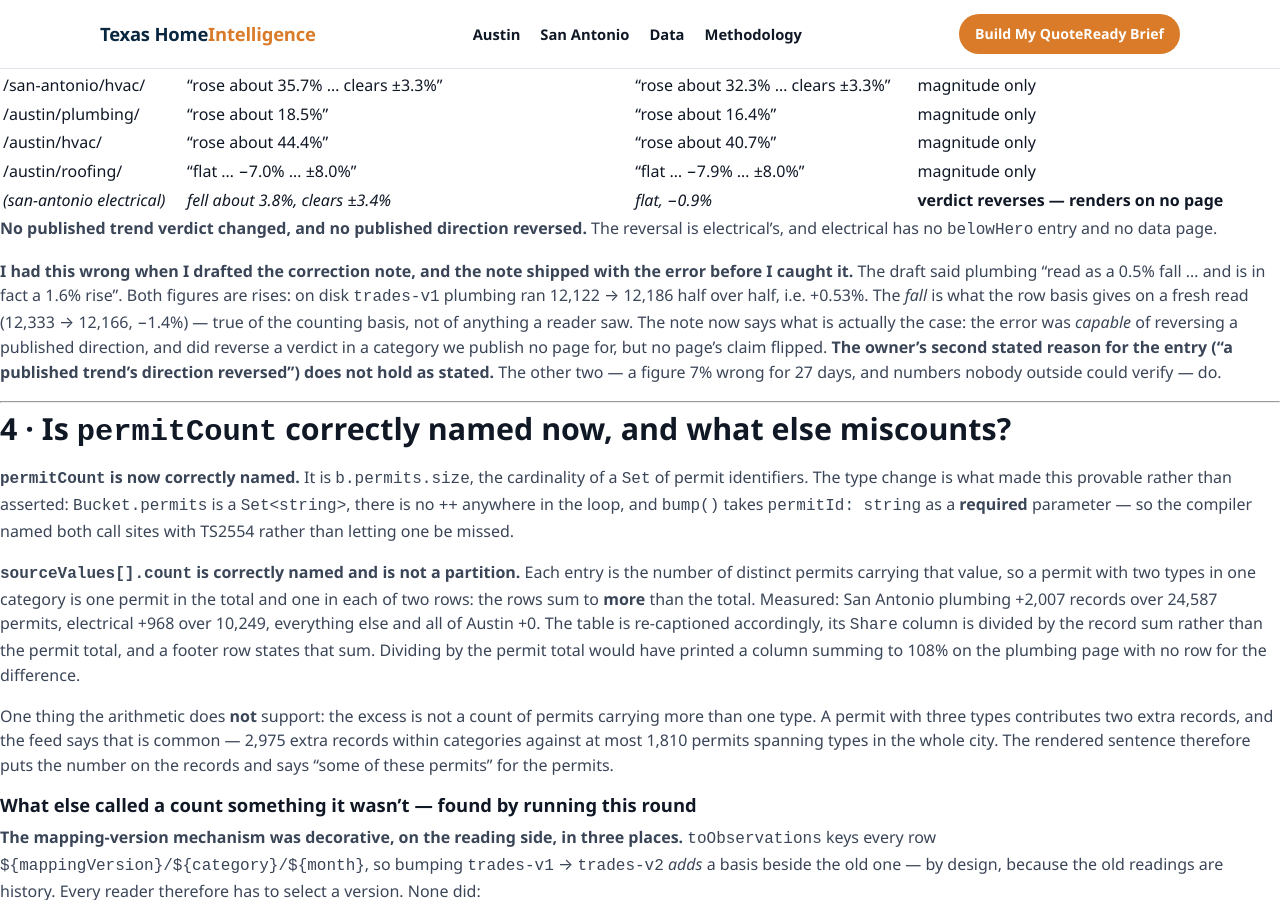
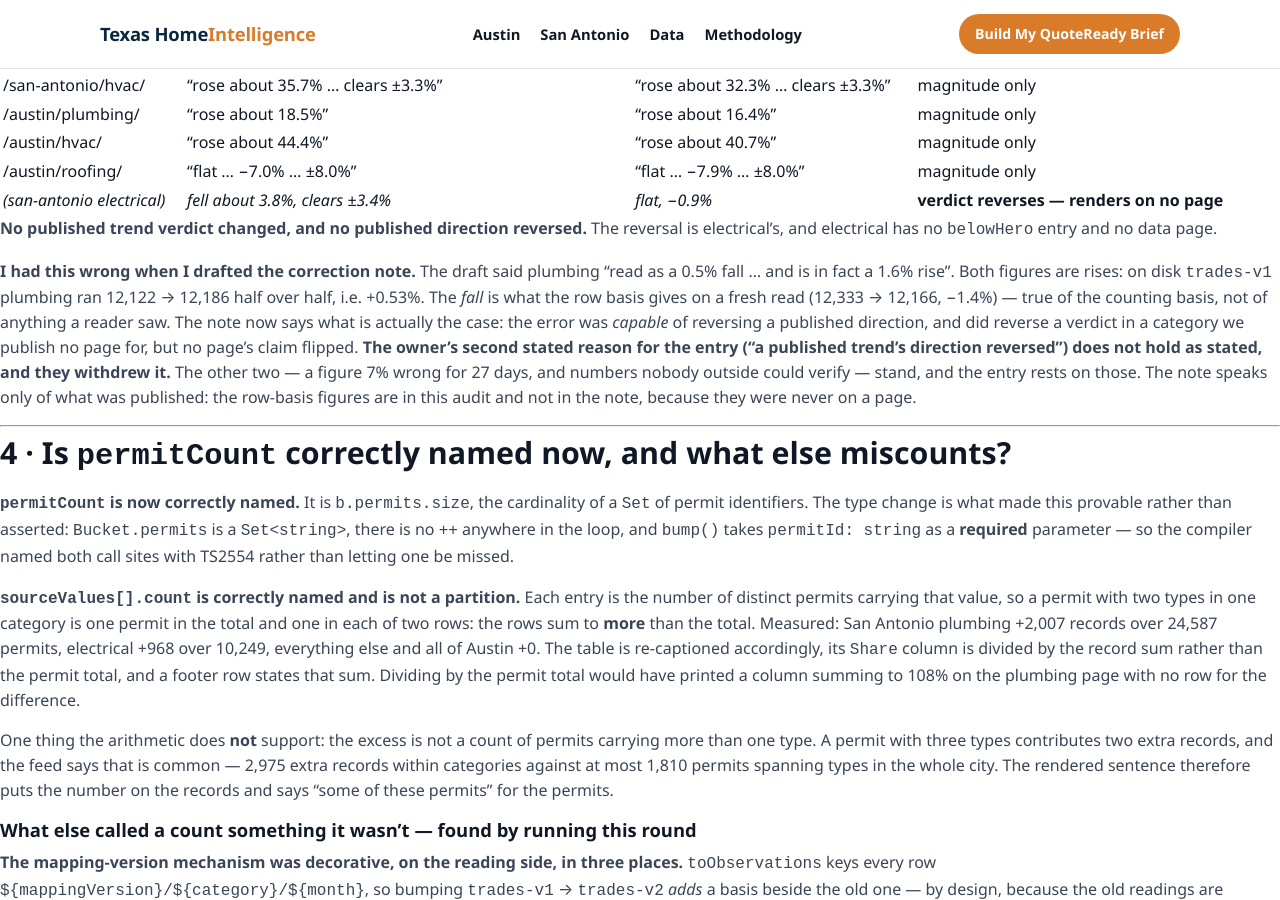
Before and after one commit to zmpersonal/texashomeintelligence, a Jekyll site: the page built from docs/audits/round-45-permit-count-defect.md, in a window 1280 px wide and 900 px high, scrolled down 2573 px. Built offline with Jekyll 4.4.1, drawn with Linux system fonts in a browser that asks for light colours; our own code applies the rules of GitHub Pages for plain Markdown files; some of the changed text lies outside the part shown.

Commit message:
Round 45: the note claims only what was published
Owner withdrew "a published trend's direction reversed" as a reason for the
entry: the row basis and the on-disk basis are not the same thing, and only the
latter was ever on a page. The note now says plainly that no claim on any
published page changed, names the verdict that did reverse in a category with no
page, and drops the row-basis comparison entirely — that accounting belongs in
the audit, not in a note about what readers saw.

Also records in the audit that both sweep repairs were outside this round's
scope and why they were kept: weeklyunit's eleven assertions had not executed on
a fresh container since Round 9, and Round 43 logged the step as red and
"pre-existing", which is where a dead guard goes to be tolerated.

Sweep 32/32.

Co-Authored-By: Claude Opus 5 <noreply@anthropic.com>
Claude-Session: https://claude.ai/code/session_01AnGXzZbqiP668GECxYpmtS

```diff
--- a/docs/audits/round-45-permit-count-defect.md
+++ b/docs/audits/round-45-permit-count-defect.md
@@ -133,15 +133,16 @@ it is the right outcome: the old Austin figures were missing permits.
 **No published trend verdict changed, and no published direction reversed.** The reversal is
 electrical's, and electrical has no `belowHero` entry and no data page.
 
-**I had this wrong when I drafted the correction note, and the note shipped with the error before
-I caught it.** The draft said plumbing "read as a 0.5% fall … and is in fact a 1.6% rise". Both
+**I had this wrong when I drafted the correction note.** The draft said plumbing "read as a 0.5% fall … and is in fact a 1.6% rise". Both
 figures are rises: on disk `trades-v1` plumbing ran 12,122 → 12,186 half over half, i.e. +0.53%.
 The *fall* is what the row basis gives on a fresh read (12,333 → 12,166, −1.4%) — true of the
 counting basis, not of anything a reader saw. The note now says what is actually the case: the
 error was *capable* of reversing a published direction, and did reverse a verdict in a category we
 publish no page for, but no page's claim flipped. **The owner's second stated reason for the entry
-("a published trend's direction reversed") does not hold as stated.** The other two — a figure 7%
-wrong for 27 days, and numbers nobody outside could verify — do.
+("a published trend's direction reversed") does not hold as stated, and they withdrew it.** The
+other two — a figure 7% wrong for 27 days, and numbers nobody outside could verify — stand, and the
+entry rests on those. The note speaks only of what was published: the row-basis figures are in this
+audit and not in the note, because they were never on a page.
 
 ---
 
@@ -264,7 +265,12 @@ differences neutralised.
 | 7 | redaction both directions, plus a scan of the committed tree |
 | 8 | one mapping version at a time: summing all versions would overstate; one row per category-month within the newest; both replays select a version and pin none |
 
-**Sweep repairs made on the way, both pre-existing:**
+**Sweep repairs made on the way — both pre-existing, both outside this round's scope, kept on the
+owner's call.** The reason for keeping them: the sweep is this project's gate, and neither of these
+was a flaky test. `weeklyunit`'s eleven assertions had not executed on a fresh container since
+Round 9 — Round 43 recorded the step as red and "pre-existing", which is where a dead guard goes to
+be tolerated. A guard that cannot run is worth more than scope discipline, and a sweep reported as
+"28/30, both known" is a sweep that has stopped being a gate for two of its steps.
 
 - `weeklyunit` read `/tmp/austin.bak.json`, a snapshot dropped there by hand in Round 9. Any fresh
   container died at that line, taking **eleven assertions** with it — they had not run in this
```
Also changed, not shown: 1 other file.
